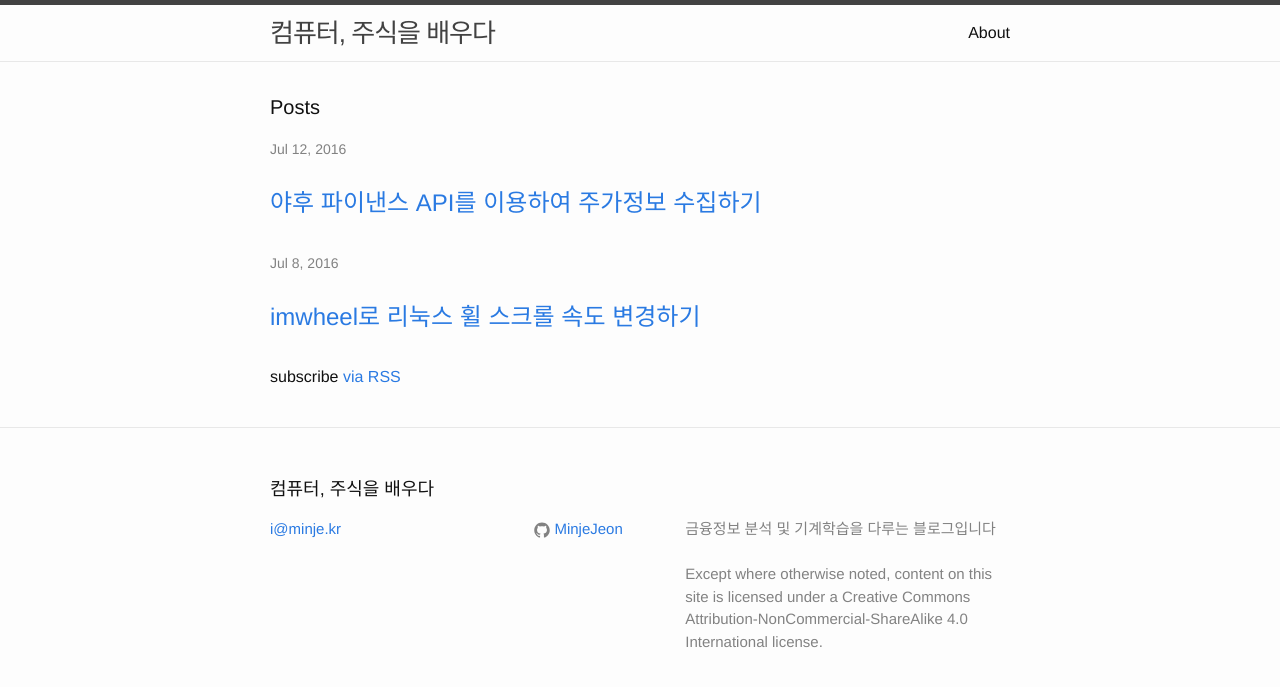
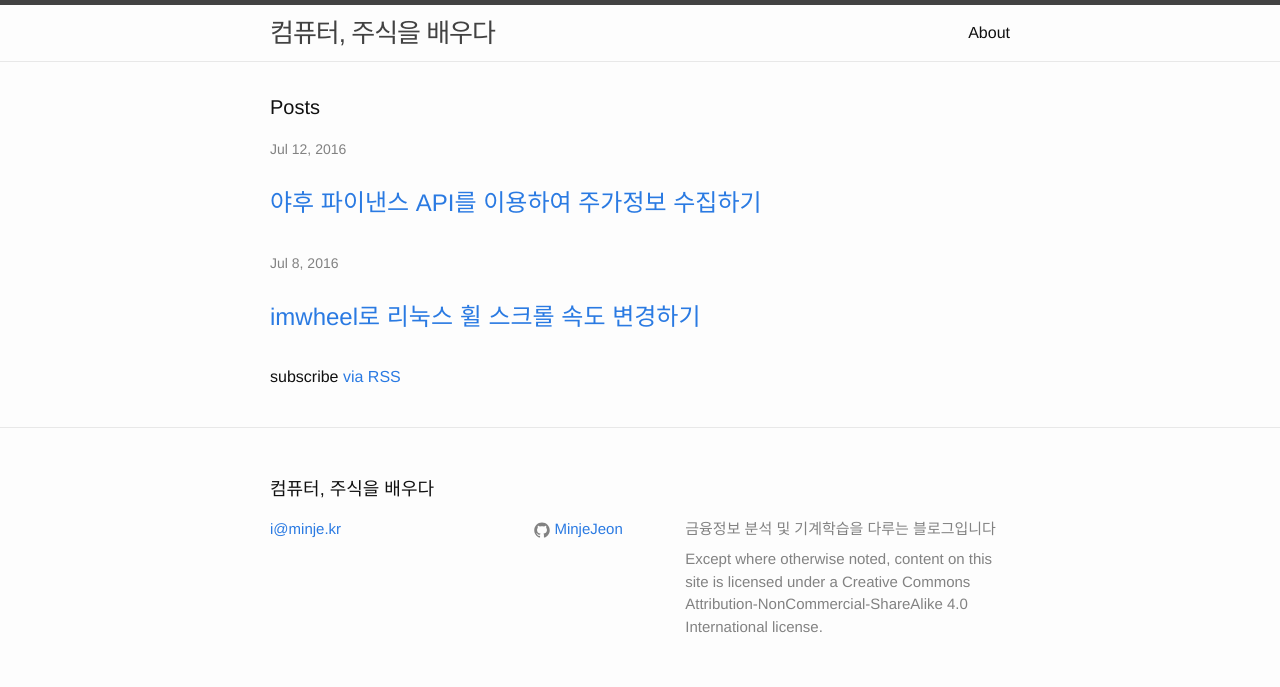
Before and after one commit to MinjeJeon/learningstock, a Jekyll site: the page built from index.html, in a window 1280 px wide. Shown: the top 687 px of the page. Built offline with Jekyll 4.4.1, drawn with Linux system fonts in a browser that asks for light colours.

Commit message:
footer 수정

```diff
--- a/_config.yml
+++ b/_config.yml
@@ -9,8 +9,9 @@ collections:
     title: Uploads
     output: true
 email: i@minje.kr
-description: 금융정보 분석 및 기계학습을 다루는 블로그입니다 <br><br> Except where otherwise noted, content on this site is licensed under a Creative Commons Attribution-NonCommercial-ShareAlike 4.0 International license.
+description: 금융정보 분석 및 기계학습을 다루는 블로그입니다
 baseurl: "/learningstock"
 url: https://minjejeon.github.io
 github_username: MinjeJeon
 markdown: kramdown
+license: Except where otherwise noted, content on this site is licensed under a Creative Commons Attribution-NonCommercial-ShareAlike 4.0 International license.
--- a/_includes/footer.html
+++ b/_includes/footer.html
@@ -29,6 +29,7 @@
 
       <div class="footer-col footer-col-3">
         <p>{{ site.description }}</p>
+        <p>{{ site.license }}</p>
       </div>
     </div>
 
```
